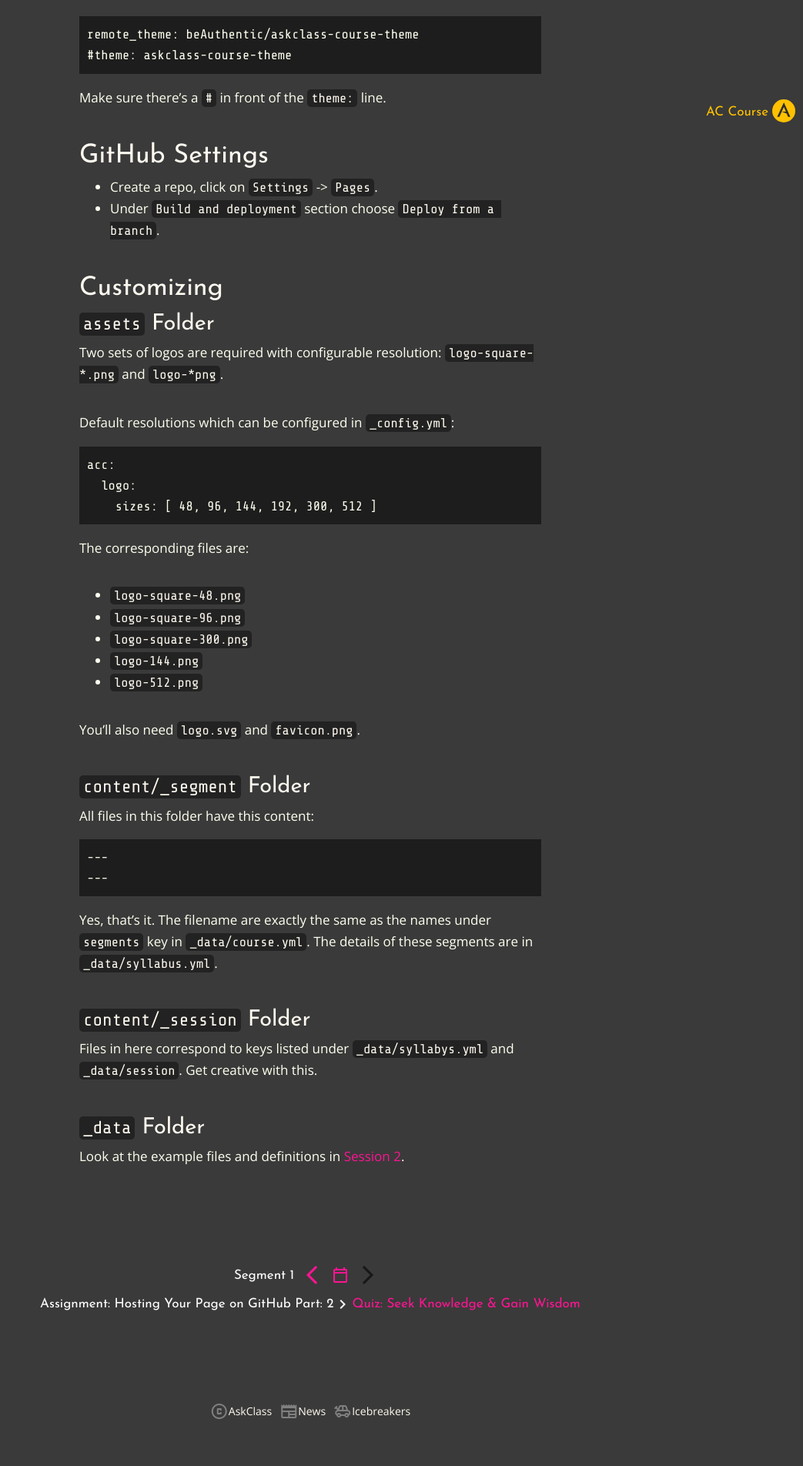
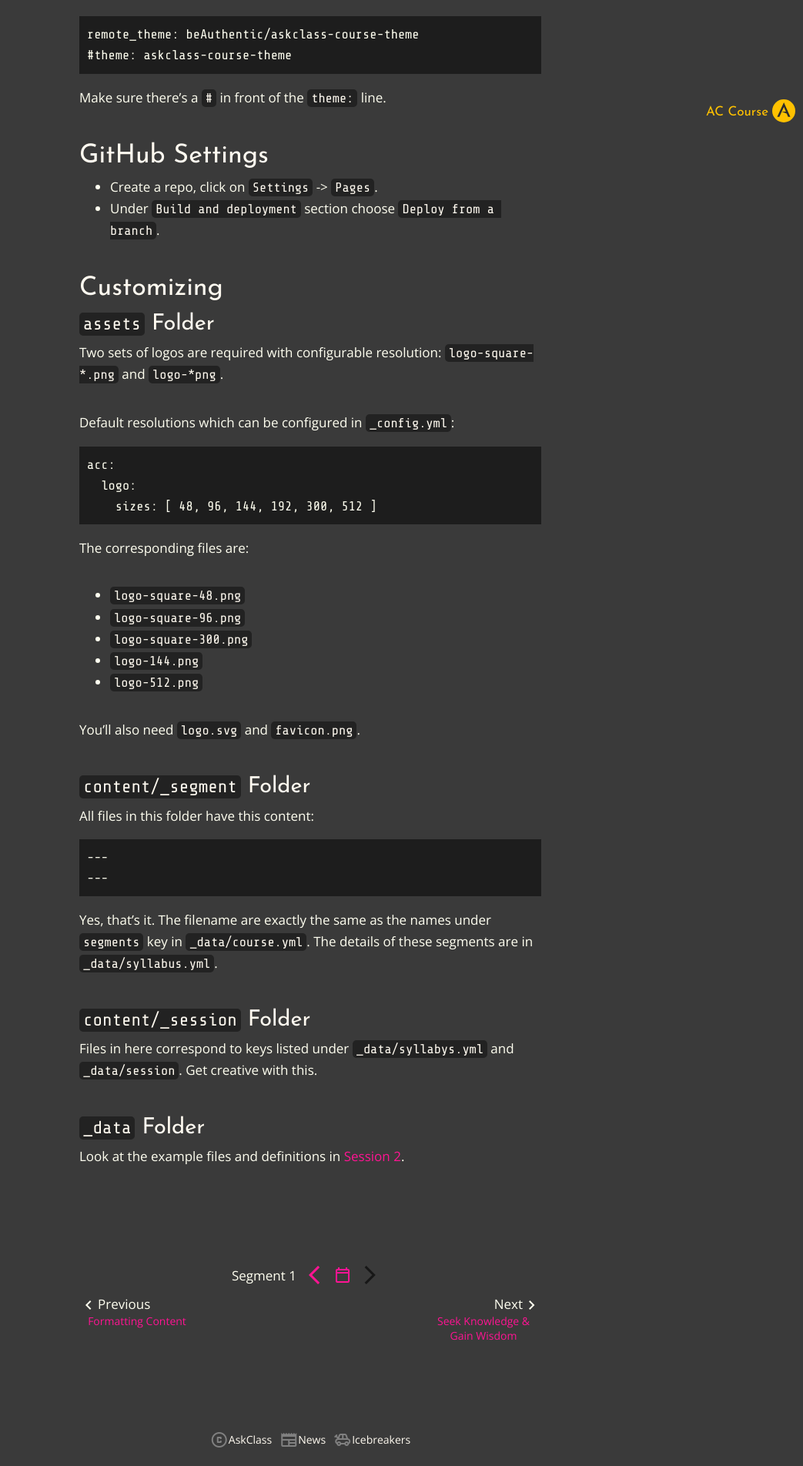
Before and after one commit to beAuthentic/askclass-course-theme, a Jekyll site: the page built from content/_session/assignment-02.md, in a window 1280 px wide. Shown: the part 671-2575 px from the top of the page at 77% size, without its empty margins (237-1280 px from the left). Built offline with Jekyll 4.4.1, drawn with Linux system fonts in a browser that asks for light colours; before the commit the page ends 2538 px from its top, so only the background shows below that.

Commit message:
style(nav): Fix footer navigator to match News theme

```diff
--- a/_data/sessions.yml
+++ b/_data/sessions.yml
@@ -22,7 +22,7 @@ assignment-01:
   icon: create
   header: 'Assignment'
   url: 'assignment-01'
-  due: 2022-10-10
+  due: 2022-10-07
   points: 20
   part: 1
 
--- a/_includes/segment/nav.html
+++ b/_includes/segment/nav.html
@@ -19,6 +19,7 @@
       {% endif %}
       <a href="/segment/{{ prev }}" class="material-symbols-outlined md-48">navigate_before</a>
     {% else %}
+      &nbsp;
       <span class="material-symbols-outlined md-48 md-disabled">navigate_before</span>
     {% endif %}
 
--- a/_includes/session/footer.html
+++ /dev/null
@@ -1,29 +0,0 @@
-{% for s in segment_data.items %}
-  {% if s == session_id %}
-    {% assign _index = forloop.index0 %}
-    {% break %}
-  {% endif %}
-{% endfor %}
-
-<div class="center-align spacer special">
-  {% include segment/nav.html segment=session_data.segment icon=1 %}
-
-  {% assign _next_index = _index | plus: 1 %}
-  {% assign _next_segment = segment_data.items[_next_index] %}
-  <div class="middle-align">
-    <span>{% include session/item.html item=session_data %}</span>
-
-
-    {% assign _next_item = site.data.sessions[_next_segment] %}
-    {% if _next_item %}
-      <span class="material-symbols-outlined md-24">navigate_next</span>
-      {% if _next_item.url %}
-        <a href="/session/{{ _next_item.url }}">
-          {% include session/item.html item=_next_item %}
-        </a>
-      {% else %}
-        {% include session/item.html item=_next_item %}
-      {% endif %}
-    {% endif %}
-  </div>
-</div>
--- /dev/null
+++ b/_includes/session/next_prev.html
@@ -0,0 +1,25 @@
+{%- if include.p == 'previous' -%}
+  {%- assign align = 'pull-left' -%}
+  {%- assign arrow = 'before' -%}
+  {%- assign indicator = 'Previous' -%}
+{%- else -%}
+  {%- assign align = 'pull-right' -%}
+  {%- assign arrow = 'next' -%}
+  {%- assign indicator = 'Next' -%}
+{%- endif -%}
+
+{%- assign _p = include.item -%}
+
+<div class="paginator">
+  {%- if _p %}
+  <div class="{{ align }}">
+    <span>{{ indicator }}</span>
+    <span class="material-symbols-outlined">navigate_{{ arrow }}</span>
+  </div>
+  <a href="/session/{{ _p.url }}">
+    {{ _p.title }}
+  </a>
+  {%- else %}
+  <div class="{{ align }}">&nbsp;</div>
+  {% endif -%}
+</div>
--- /dev/null
+++ b/_includes/session/paginator.html
@@ -0,0 +1,26 @@
+{% for s in segment_data.items %}
+  {% if s == session_id %}
+    {% assign _index = forloop.index0 %}
+    {% break %}
+  {% endif %}
+{% endfor %}
+
+{% assign _nidx = _index | plus: 1 %}
+{% assign _next_segment = segment_data.items[_nidx] %}
+{% assign _next_item = site.data.sessions[_next_segment] %}
+
+{% if _index > 0 %}
+  {% assign _pidx = _index | minus: 1 %}
+  {% assign _prev_segment = segment_data.items[_pidx] %}
+  {% assign _prev_item = site.data.sessions[_prev_segment] %}
+{% endif %}
+
+<section class="spacer center-align">
+
+  {% include segment/nav.html segment=session_data.segment icon=1 %}
+
+  <div class="paginator-container">
+  {% include session/next_prev.html p="previous" item=_prev_item %}
+  {% include session/next_prev.html p="next" item=_next_item %}
+  </div>
+</section>
--- a/_layouts/session.html
+++ b/_layouts/session.html
@@ -18,7 +18,7 @@
       </article>
     </section>
 
-    {% include session/footer.html %}
+    {% include session/paginator.html %}
     {% include session/content_revealer.html %}
     {% include footer.html %}
     {% include foot/mathjax.html -%}
--- /dev/null
+++ b/_sass/_paginator.scss
@@ -0,0 +1,34 @@
+$size-width: 150px;
+
+.paginator-container {
+  max-width: var(--content-width);
+  width: 100%;
+  display: flex;
+  justify-content: space-between;
+}
+
+.paginator {
+  width: $size-width;
+  a {
+    text-align: center;
+    display: block;
+    font-size: 14px;
+    line-height: 1.3;
+  }
+  img {
+    object-fit: cover;
+    width: 100%;
+    height: 100px;
+  }
+}
+
+.pull-left, .pull-right {
+  color: var(--darkColor);
+  display: flex;
+  align-items: end;
+  justify-content: flex-end;
+}
+
+.pull-left {
+  flex-direction: row-reverse;
+}
--- a/_sass/_post.scss
+++ b/_sass/_post.scss
@@ -141,4 +141,5 @@ a.lesson-number{
   "bullets",
   "table",
   "tab-colors",
+  "paginator",
   "video";
```
